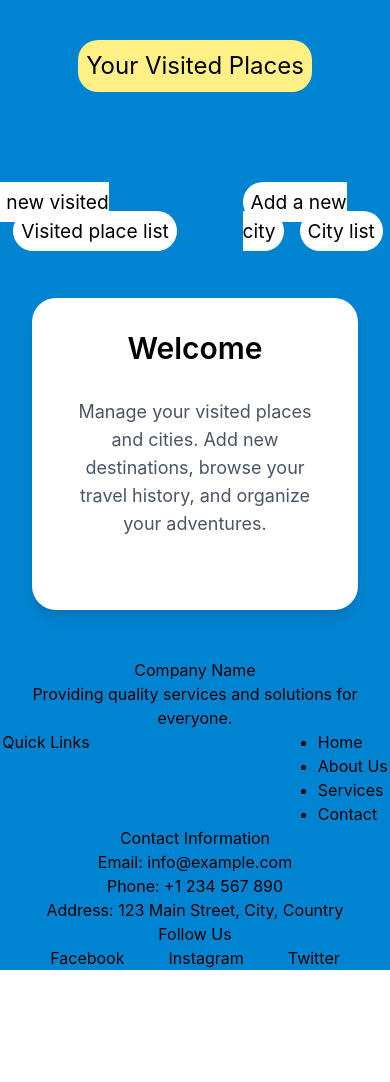
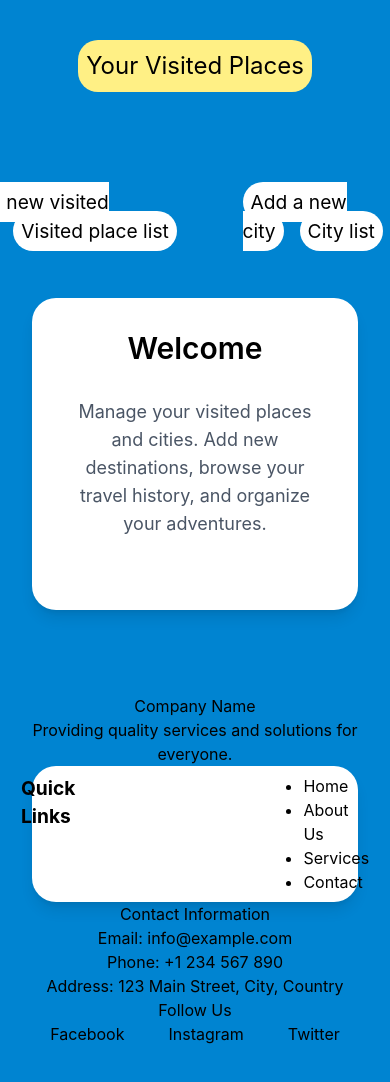
Before and after one commit to ArBa-dev-J/VisitedPlaces, a React (Vite) app in the folder front/: page / in a window 390 px wide. Shown: the top 1082 px of the page. Before the commit the page ends 970 px from the top, so only its background shows below. Built offline with nearby package versions, Linux system fonts and the light colour scheme.

Commit message:
add design and media query for Quick Links table

```diff
--- a/front/src/components/Footer.jsx
+++ b/front/src/components/Footer.jsx
@@ -1,14 +1,17 @@
 function Footer() {
   return (
     <>
-      <footer>
+      <footer className="px-8 pb-12 mt-9">
+        <div>
           <h3 className="text-center">Company Name</h3>
           <p className="text-center">
             Providing quality services and solutions for everyone.
           </p>
+        </div>
 
-        <div className="flex justify-center gap-57">
-          <h4>Quick Links</h4>
+        <div className="mx-auto max-w-6xl">
+          <div className="flex justify-center gap-57 2xl:gap-180 rounded-3xl bg-white shadow-lg pt-2 pb-2">
+            <h4 className="font-bold text-[1.2rem]">Quick Links</h4>
             <ol className="list-disc">
               <li>
                 <a href="index.html">Home</a>
@@ -24,12 +27,15 @@ function Footer() {
               </li>
             </ol>
           </div>
+        </div>
 
+        <div>
           <h4 className="text-center">Contact Information</h4>
           <p className="text-center">Email: info@example.com</p>
           <p className="text-center">Phone: +1 234 567 890</p>
           <p className="text-center">Address: 123 Main Street, City, Country</p>
           <h4 className="text-center">Follow Us</h4>
+        </div>
 
         <div className="flex justify-center gap-11">
           <a href="#">Facebook</a> <a href="#">Instagram</a>
```
Lines whose indentation alone changed are shown as unchanged.
